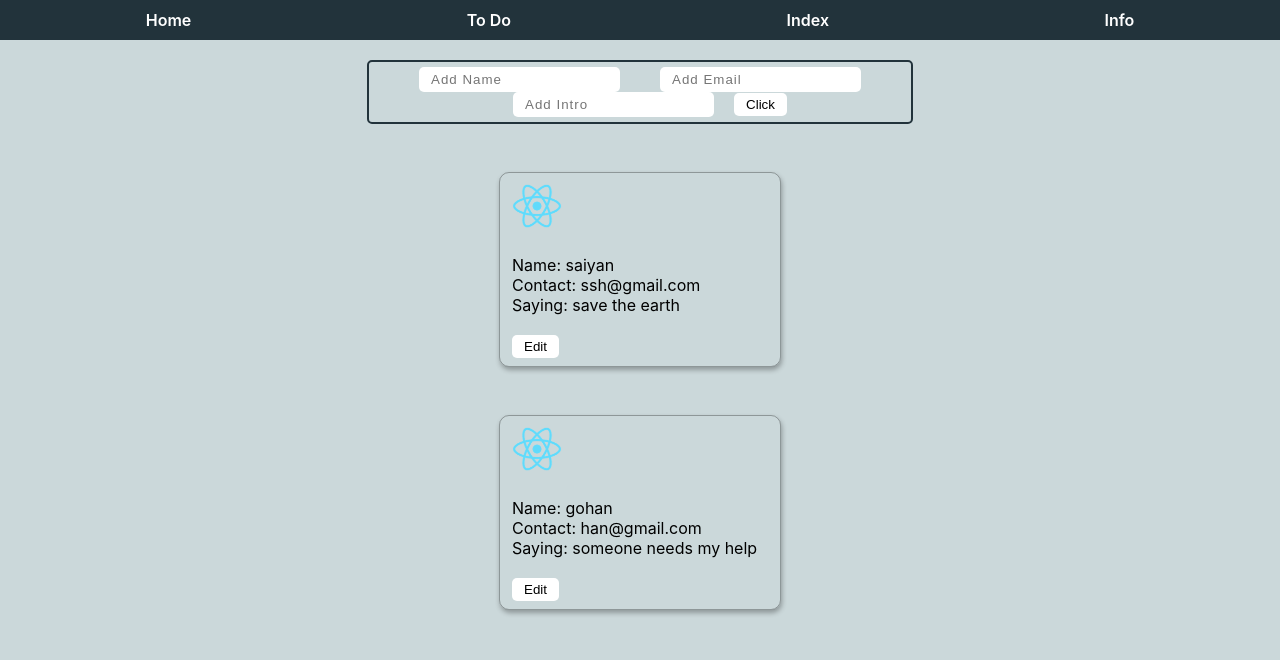
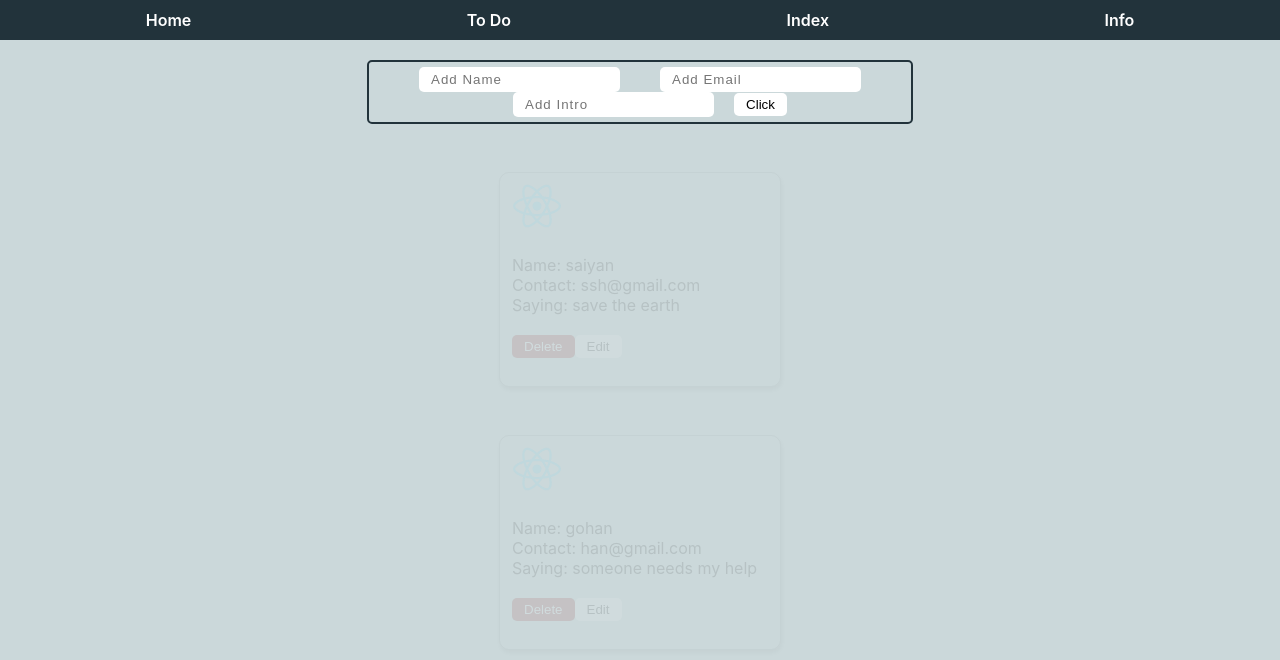
Before and after one commit to Bensonboat/react-todo-hooks, a React (Create React App) app: page /person-info in a window 1280 px wide. Shown: the top 660 px of the page. Built offline with nearby package versions, Linux system fonts and the light colour scheme.

Commit message:
working on updating

```diff
--- a/src/components/PersonInfo.jsx
+++ b/src/components/PersonInfo.jsx
@@ -2,9 +2,9 @@ import React, { useState } from 'react'
 import '../index.css'
 
 
-function ShowInfo({ info, img }) {
+function ShowInfo({ info, removeInfoCard, index, getEditInfoCard }) {
     return (
-        <div style={{margin: '0 auto', width: '80vw'}}>
+        <div className='person-info-card'>
             <div className='info-card'>
                 <img src="/logo192.png" alt="" style={{ width: '50px', height: '50px' }} className='app-logo-person' />
                 <br />
@@ -12,7 +12,19 @@ function ShowInfo({ info, img }) {
                 <div>Name: {info.name}</div>
                 <div>Contact: {info.email}</div>
                 <div>Saying: {info.intro}</div>
-                <button style={{marginTop: '20px'}}>Edit</button>
+                <button onClick={() => {
+                    if (window.confirm('Sure?')) {
+                        removeInfoCard(index)
+                    } else {
+                        return
+                    }
+                }} style={{ marginTop: '20px', backgroundColor: 'darkred', color: 'white' }}>Delete</button>
+                <button onClick={() => {
+                    document.getElementById('edit_person_card').style.display = 'block'
+                    getEditInfoCard(index)
+                }}>Edit</button>
+                <br />
+                <br />
             </div>
         </div>
     )
@@ -33,8 +45,32 @@ function PersonInfo() {
     ]);
 
     const addNewInfo = info => {
-        const newTasks = [...people, info];
-        setPerson(newTasks);
+        const newInfo = [...people, info];
+        setPerson(newInfo);
+    }
+
+    const removeInfoCard = index => {
+        const newInfo = [...people]
+        newInfo.splice(index, 1);
+        setPerson(newInfo)
+    }
+
+    const getEditInfoCard = index => {
+        const editedInfo = [...people]
+        document.getElementById('editing_name').value = editedInfo[index].name
+        document.getElementById('editing_email').value = editedInfo[index].email
+        document.getElementById('editing_intro').value = editedInfo[index].intro
+    }
+
+    const updatePersonInfo = index => {
+        const newInfo = [...people];
+
+        //
+        //  STILL WORKING ON IT
+        //
+        newInfo[index].name = document.getElementById('editing_name').value
+        newInfo[index].email = document.getElementById('editing_email').value
+        newInfo[index].intro = document.getElementById('editing_intro').value
     }
 
     return (
@@ -46,8 +82,14 @@ function PersonInfo() {
                 <ShowInfo
                     info={value}
                     key={index}
+                    removeInfoCard={removeInfoCard}
+                    index={index}
+                    getEditInfoCard={getEditInfoCard}
+
                 />
             ))}
+                <EditPersonCard updatePersonInfo={updatePersonInfo}></EditPersonCard>
+
             </div>
         </div>
     )
@@ -62,7 +104,10 @@ function CreateNewInfo({ addNewInfo }) {
 
     const handleIndoSubmit = e => {
         e.preventDefault();
-        if (info.name === '' || info.email === '' || info.intro === '') return;
+        if (info.name === '' || info.email === '' || info.intro === '') {
+            alert('Complete The Form')
+            return
+        };
 
         addNewInfo(info);
         setInfo({
@@ -108,4 +153,22 @@ function CreateNewInfo({ addNewInfo }) {
     )
 }
 
+function EditPersonCard({ updatePersonInfo }) {
+    return (
+        <div style={{}}>
+            <div id='edit_person_card' style={{ border: 'solid 1px rgba(0,0,0,.3)', width: '400px', position: 'absolute', top: '50%', left: '50%', transform: 'translate(-50%, -50%)', display: 'none' }}>
+                <input type="text" className='edit-info-input' placeholder='text' id='editing_name' />
+                <input type="text" className='edit-info-input' placeholder='text' id='editing_email' />
+                <input type="text" className='edit-info-input' placeholder='text' id='editing_intro' />
+                <div style={{ display: 'flex', justifyContent: 'space-around', marginTop: '20px' }}>
+                    <button onClick={updatePersonInfo}>Confirm</button>
+                    <button onClick={() => {
+                        document.getElementById('edit_person_card').style.display = 'none'
+                    }}>Cancel</button>
+                </div>
+            </div>
+        </div>
+    )
+}
+
 export default PersonInfo
--- a/src/components/Todo.js
+++ b/src/components/Todo.js
@@ -6,7 +6,7 @@ function Task({task, index, completeTask, removeTaskPass}) {
     return (
         <div
             className='task'
-            style={{ textDecoration: task.completed ? "line-through" : "", opacity: task.completed ? '1' : '.3' }}
+            style={{ textDecoration: task.completed ? "line-through" : "", opacity: task.completed ? '.3' : '1' }}
         >
             {task.title}
             <button onClick={() => completeTask(index)}>Complete</button>
--- a/src/index.css
+++ b/src/index.css
@@ -76,3 +76,33 @@ button {
   box-shadow: 1px 3px 5px rgba(0,0,0,.3);
   border-radius: 10px
 }
+
+.edit-info-input{
+  display: block;
+  margin: 10px auto
+}
+
+/* .hide-edit-person-card{
+  position: absolute;
+  right: 30px;
+  cursor: pointer;
+  background-color: black;
+  color: white;
+  width: 15px;
+  height: 15px;
+  border-radius: 50%;
+  text-align: center;
+  line-height: 10px
+} */
+
+.person-info-card{
+  margin: 0 auto;
+  width: 40vw;
+  opacity: .1;
+  transition: .3s
+}
+
+.person-info-card:hover{
+  opacity: 1;
+  cursor: pointer;
+}
```
